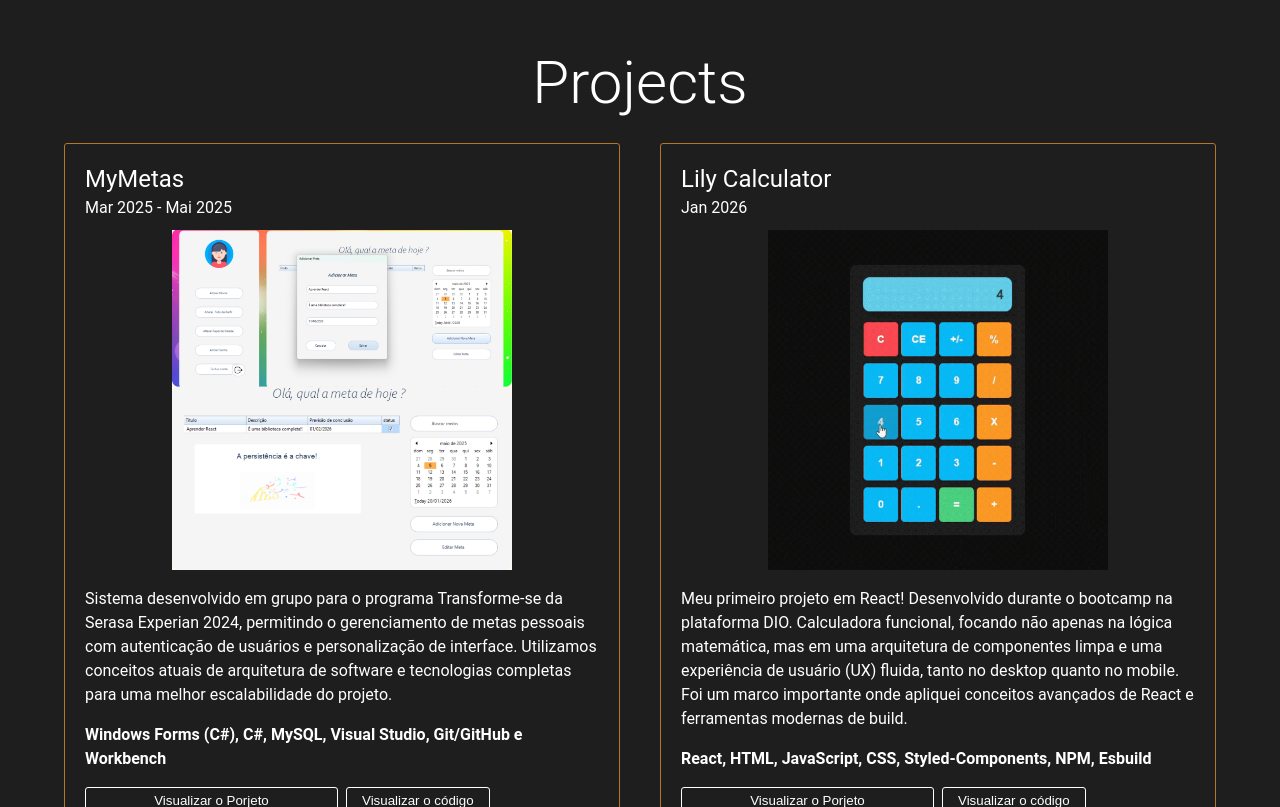
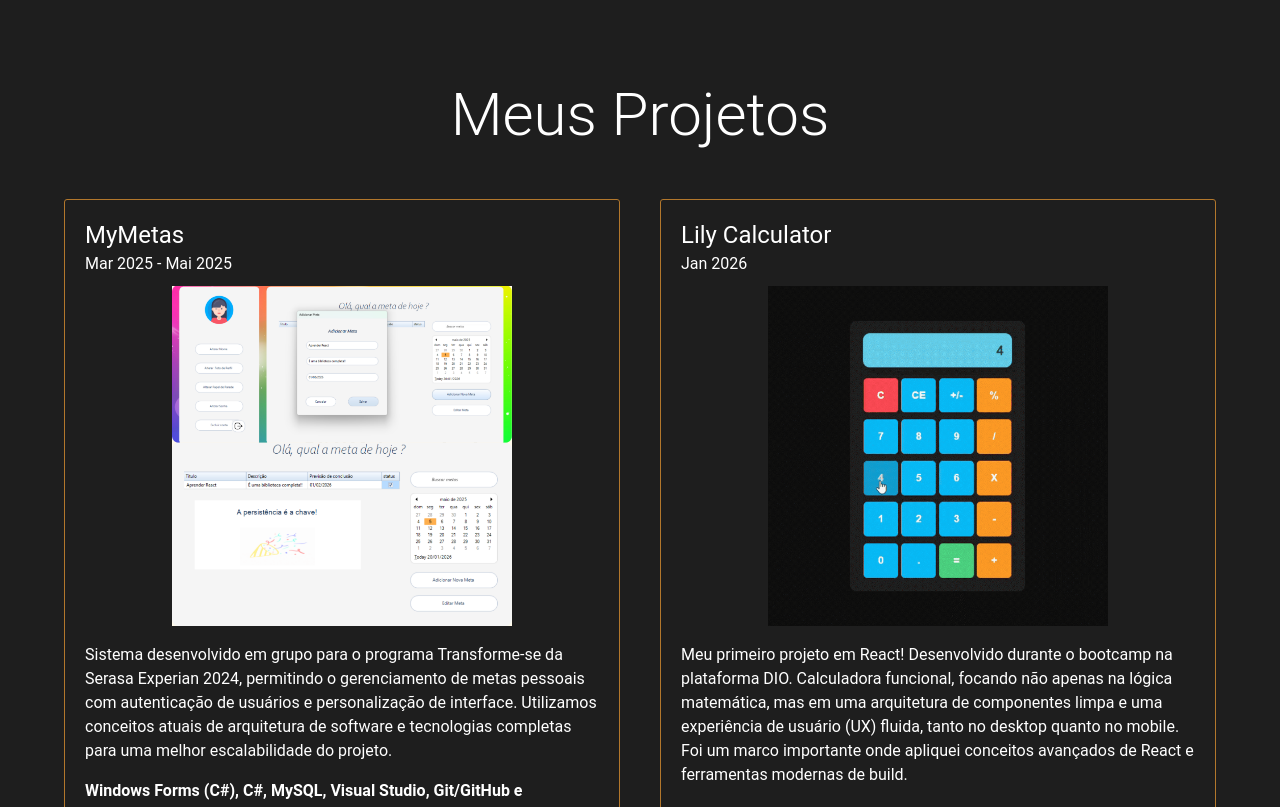
Before and after one commit to lilianlacerda/lilianlacerda.github.io, a React (Vite) app: page / in a window 1280 px wide. Shown: the part 1593-2400 px from the top of the page. Built offline with nearby package versions, Linux system fonts and the light colour scheme.

Commit message:
fix: melhorias de ajuste fino

```diff
--- a/src/pages/Home/Sections/Projects/Projects.tsx
+++ b/src/pages/Home/Sections/Projects/Projects.tsx
@@ -6,7 +6,7 @@ const StyledExperience = styled("div")(({theme}) => ({
     backgroundColor: theme.palette.primary.main,
     minHeight: "100vh",
     display: "flex",
-    alignItems: "center",
+    alignItems: "flex-start",
 }));
 
 const myProjects = [
@@ -53,8 +53,8 @@ const Projects = () => {
         <>
             <StyledExperience>
                 <Container maxWidth="lg">
-                    <Box id="projects" pt={5} pb={3}>
-                        <Typography variant="h2" textAlign="center" color="primary.contrastText">Projects</Typography>
+                    <Box id="projects" pt={9} pb={3} mb={3}>
+                        <Typography variant="h2" textAlign="center" color="primary.contrastText">Meus Projetos</Typography>
                     </Box>
                     <Grid container spacing={5} pb={3}>
                         {myProjects.map((project: ProjectCardProps, index: number) => (
```
